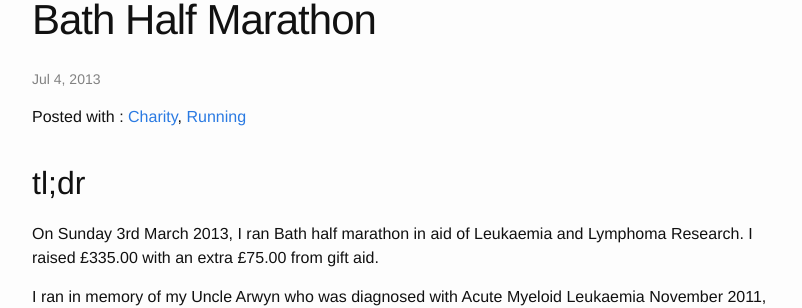
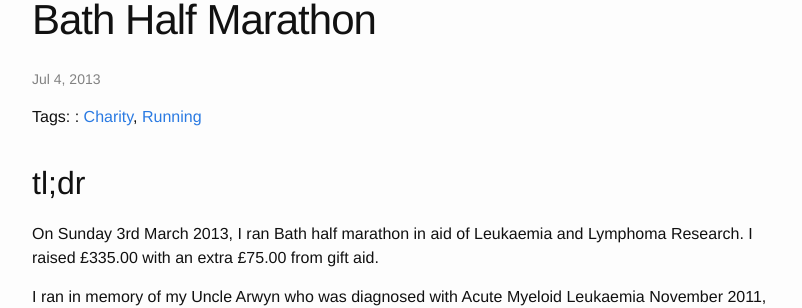
Before and after one commit to grahamrgriffiths/grahamrgriffiths.github.io, a Jekyll site: the page built from _posts/2013-07-04-bath-half-marathon.markdown, in a window 1280 px wide. Shown: the part 234-542 px from the top of the page, without its empty margins (238-1040 px from the left). Built offline with Jekyll 4.4.1, drawn with Linux system fonts in a browser that asks for light colours; nearby versions of some CDN libraries; comment, search, counter and statistics services are not loaded.

Commit message:
Update tag_list.html

```diff
--- a/_includes/tag_list.html
+++ b/_includes/tag_list.html
@@ -1,6 +1,6 @@
 {% assign post = page %}
 {% if post.tags.size > 0 %}
-    {% capture tags_content %}Posted with {% if post.tags.size == 1 %}<i class="fa fa-tag"></i>{% else %}<i class="fa fa-tags"></i>{% endif %}: {% endcapture %}
+    {% capture tags_content %}Tags: {% if post.tags.size == 1 %}<i class="fa fa-tag"></i>{% else %}<i class="fa fa-tags"></i>{% endif %}: {% endcapture %}
     {% for post_tag in post.tags %}
         {% for data_tag in site.data.tags %}
             {% if data_tag.slug == post_tag %}
```
